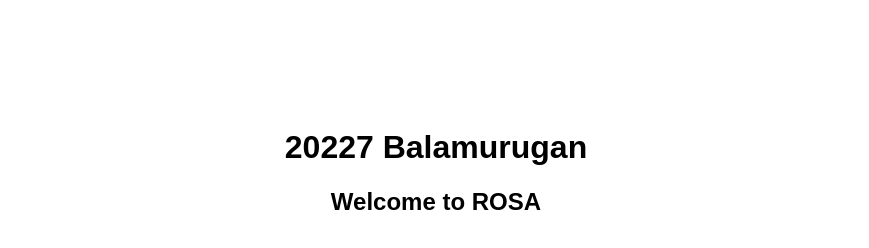
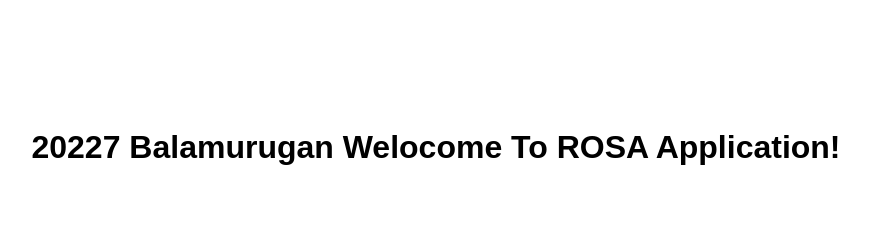
Before and after one commit to balaongit1213/webapp20227, a plain HTML site: page index.html in a window 1280 px wide. Shown: the whole page, without its empty margins (204-1073 px from the left). Drawn offline with Linux system fonts and the light colour scheme.

Commit message:
Update index.html

```diff
--- a/index.html
+++ b/index.html
@@ -4,7 +4,7 @@
   <title>Welcome to ROSA</title>
 </head>
 <body style="font-family: Arial, sans-serif; text-align: center; padding: 100px;">
-  <h1>20227 Balamurugan</h1>
-  <h2>Welcome to ROSA</h2>
+  <h1>20227 Balamurugan Welocome To ROSA Application!</h1>
+
 </body>
 </html>
```
